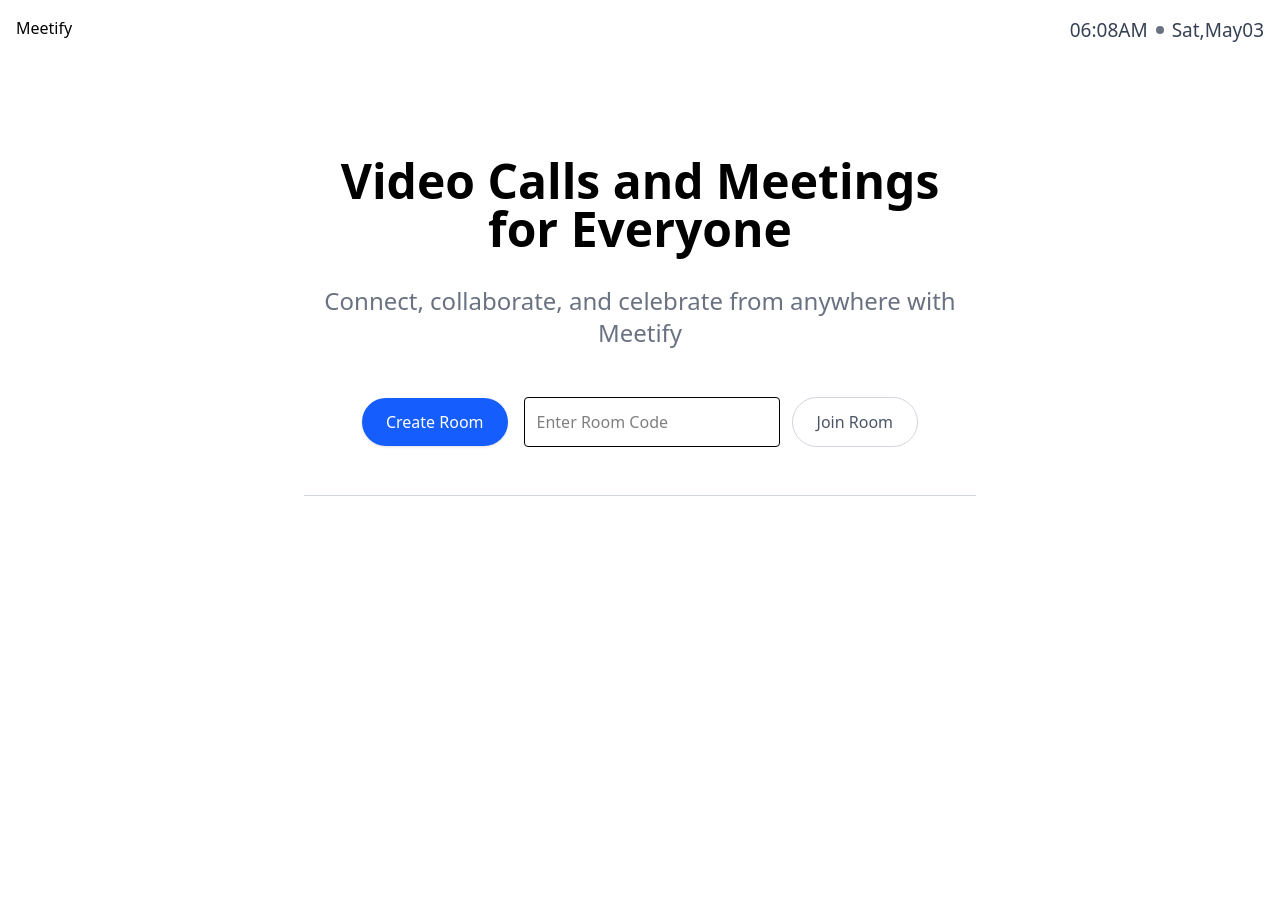
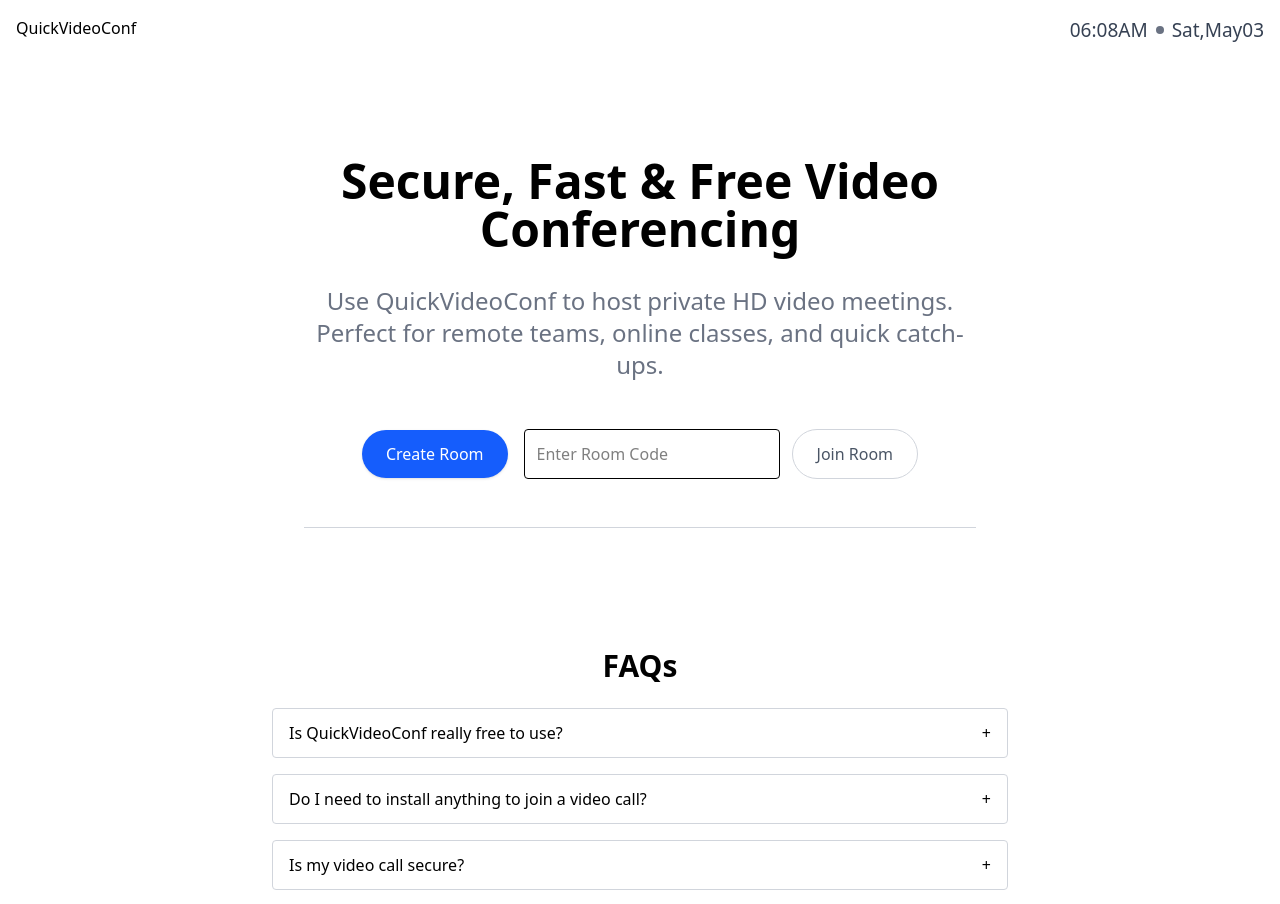
Before and after one commit to Tirth-Parikh/video-call, a React (Vite) app in the folder client/: page / in a window 1280 px wide. Shown: the top 904 px of the page. Before the commit the page ends 800 px from the top, so only its background shows below. Built offline with nearby package versions, Linux system fonts and the light colour scheme; the HTML template or start-up script is replaced by a standard one.

Commit message:
Content change

```diff
--- a/client/index.html
+++ b/client/index.html
@@ -5,20 +5,28 @@
   <meta charset="UTF-8" />
   <link rel="icon" type="image/svg+xml" href="/favicon.png" />
   <meta name="viewport" content="width=device-width, initial-scale=1.0" />
-  <title>Free Video Calling App | Secure WebRTC Rooms</title>
+  <title>QuickVideoConf | Free & Secure Video Conferencing</title>
 
-<meta name="description" content="Make secure, high-quality video calls instantly with our free WebRTC-powered app. No sign-up required – start your video chat now.">
-<meta property="og:title" content="Free Secure Video Calls | WebRTC App" />
-<meta property="og:description" content="Start free video calls instantly. Secure WebRTC technology with no sign-up." />
-<meta name="twitter:title" content="Free Secure Video Calls | WebRTC App" />
+<meta property="og:title" content="Free Secure Video Calls." />
+<meta property="og:description" content="Start free video calls instantly." />
 <meta name="twitter:description" content="Start video calls instantly.Secure and private." />
+<meta property="og:title" content="QuickVideoConf | Fast & Private Video Meetings" />
+<meta property="og:description" content="Host secure video calls instantly by QuickVideoConf." />
+<meta property="og:type" content="website" />
+<meta property="og:url" content="https://quickvideoconf.com/" />
+<meta name="twitter:title" content="QuickVideoConf | One-Click Video Conferencing" />
+  <meta name="twitter:description" content="Instantly create or join secure video meetings.Just start a call." />
+  <meta name="twitter:image" content="https://quickvideoconf.com/preview.png" />
 
-<meta property="og:url" content="https://video-call-1-9t8u.onrender.com/" />
+  <!-- Site Verification -->
+  <meta name="google-site-verification" content="jKE0iB1Qzux7nX8M2FWk-f3S6fhjlM8j_3aElNRjb8g" />
+<!-- <meta property="og:url" content="https://video-call-1-9t8u.onrender.com/" /> -->
 <meta property="og:type" content="website" />
 
-  <meta name="robots" content="index, follow">
-  <meta name="google-site-verification" content="jKE0iB1Qzux7nX8M2FWk-f3S6fhjlM8j_3aElNRjb8g" />
-   <link rel="canonical" href="https://video-call-1-9t8u.onrender.com/">
+
+   <meta name="description" content="QuickVideoConf lets you host free, secure, and fast video meetings with one click.Just create or join a room and start talking." />
+   <meta name="robots" content="index, follow">
+   <link rel="canonical" href="https://quickvideoconf.com/" />
 
 </head>
 
--- a/client/src/components/Navbar.jsx
+++ b/client/src/components/Navbar.jsx
@@ -10,7 +10,7 @@ const date = moment().format('ddd,MMMDD');     // e.g., Sat,Apr26
     <div>
 
       <Link to="/" >
-        Meetify
+        QuickVideoConf
       </Link>
     </div>
     <div className='flex space-x-2 items-center text-gray-700 text-[19px]'>
--- a/client/src/pages/Home.jsx
+++ b/client/src/pages/Home.jsx
@@ -2,10 +2,38 @@ import React, { useState } from 'react';
 import { useNavigate } from 'react-router-dom';
 import api from '../services/api';
 
+
+const faqs = [
+  {
+    question: "Is QuickVideoConf really free to use?",
+    answer:
+      "Yes! QuickVideoConf is 100% free. No registration, no hidden fees, and no time limits for video meetings.",
+  },
+  {
+    question: "Do I need to install anything to join a video call?",
+    answer:
+      "Nope! QuickVideoConf runs directly in your browser using WebRTC. No app installs or plugins required.",
+  },
+  {
+    question: "Is my video call secure?",
+    answer:
+      "Yes. We use peer-to-peer WebRTC technology with end-to-end encryption, so your conversations stay private.",
+  },
+  {
+    question: "Can I use this on mobile?",
+    answer:
+      "Yes, QuickVideoConf is fully responsive and works well on mobile devices.",
+  },
+];
+
 export default function Home() {
   const [roomCode, setRoomCode] = useState('');
   const navigate = useNavigate();
+  const [openIndex, setOpenIndex] = useState(null);
 
+  const toggle = (index) => {
+    setOpenIndex(openIndex === index ? null : index);
+  };
   const handleCreateRoom = async () => {
     try {
       const res = await api.post('/room/create');
@@ -27,14 +55,16 @@ export default function Home() {
   };
 
   return (
+  <>
       <div className="flex flex-col justify-center items-center py-16 md:py-24 overflow-hidden px-4 sm:px-6">
       <div className="w-full max-w-md sm:max-w-lg md:max-w-2xl text-center space-y-6 sm:space-y-8">
         <h1 className="text-2xl sm:text-3xl md:text-5xl font-bold">
-      Video Calls and Meetings for Everyone
+          Secure, Fast & Free Video Conferencing
         </h1>
         <p className="text-gray-500 text-base sm:text-lg md:text-2xl">
-      Connect, collaborate, and celebrate from anywhere with Meetify
+          Use QuickVideoConf to host private HD video meetings. Perfect for remote teams, online classes, and quick catch-ups.
         </p>
+
 
         {/* Create / Join section */}
         <div className="flex flex-col gap-4 sm:flex-row justify-center items-center p-4">
@@ -56,8 +86,7 @@ export default function Home() {
             <button
               onClick={handleJoinRoom}
               disabled={roomCode.trim().length === 0}
-          className={`px-6 py-3 rounded-full border transition cursor-pointer ${
-            roomCode.trim().length > 0
+              className={`px-6 py-3 rounded-full border transition cursor-pointer ${roomCode.trim().length > 0
                   ? "text-blue-600 border-blue-600 hover:bg-blue-100"
                   : "text-gray-600 border-gray-300 hover:bg-gray-100"
                 }`}
@@ -69,7 +98,28 @@ export default function Home() {
 
         <hr className="border-gray-300 my-6" />
       </div>
+
     </div>
+    <section className="max-w-3xl mx-auto px-4 ">
+      <h2 className="text-2xl sm:text-3xl font-bold mb-6 text-center">FAQs</h2>
+      <div className="space-y-4">
+        {faqs.map((faq, index) => (
+          <div key={index} className="border border-gray-300 rounded">
+            <button
+              onClick={() => toggle(index)}
+              className="w-full text-left px-4 py-3 font-medium flex justify-between items-center hover:bg-gray-50"
+            >
+              {faq.question}
+              <span>{openIndex === index ? '−' : '+'}</span>
+            </button>
+            {openIndex === index && (
+              <div className="px-4 py-2 text-gray-600">{faq.answer}</div>
+            )}
+          </div>
+        ))}
+      </div>
+    </section>
+  </>
 
   );
 }
```
Lines whose indentation alone changed are shown as unchanged.
